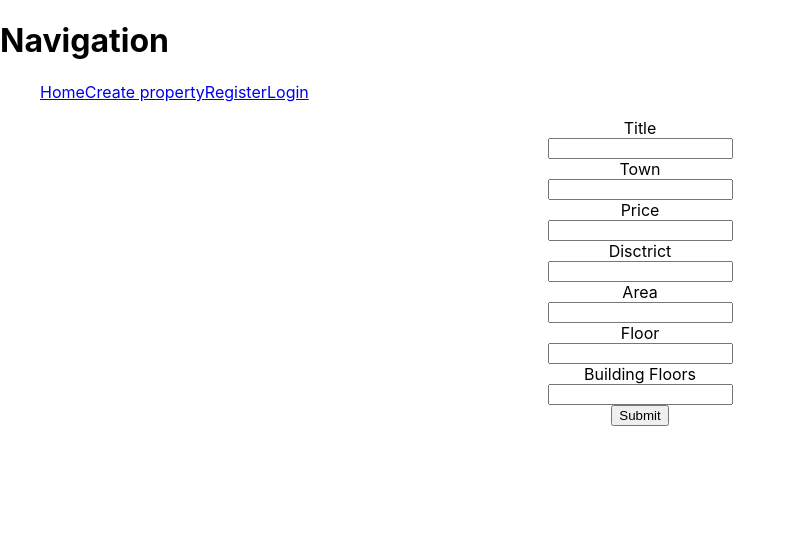
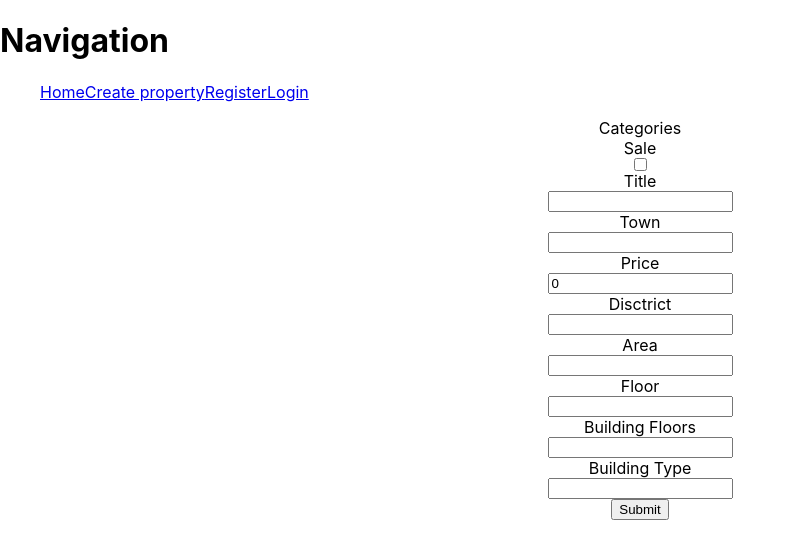
Before and after one commit to Ruslan1493/Real-estate, a React (Create React App) app in the folder client/: page /property/create in a window 1280 px wide. Shown: the top 558 px of the page, without its empty margins (0-794 px from the left). Built offline with nearby package versions, Linux system fonts and the light colour scheme.

Commit message:
-Edited create form and added more functionality

```diff
--- a/client/src/components/CreateProperty.jsx
+++ b/client/src/components/CreateProperty.jsx
@@ -2,51 +2,110 @@ import React, { useState } from 'react';
 import style from './property.module.scss';
 
 const CreateProperty = () => {
-    const values = useState({
+    const [values, setValues] = useState({
+        categories: [],
         title: '',
         town: '',
         price: 0,
         district: '',
         area: '',
-
+        floor: '',
+        buildingFloors: '',
+        buildingType: '',
     });
 
     let onFormSubmit = (e) => {
         e.preventDefault();
-        console.log()
+        console.log(values)
+    }
+
+    let onChange = (e) => {
+        e.preventDefault();
+        console.log(e.target.name);
+        if (e.target.name === 'sale') {
+            console.log(e.target.checked)
+            console.log(e.target.value)
+            const isChecked = e.target.checked;
+            const categoryName = e.target.name;
+            if (values.categories.includes('sale')) {
+                let newCategories;
+                if (!isChecked) {
+                    newCategories = values.categories.filter(c => c !== 'sale');
+                } else {
+                    newCategories = [...values.categories, 'sale'];
+                }
+                setValues({
+                    ...values,
+                    categories: newCategories
+                })
+                return
+            } else if (!values.categories.includes('sale')) {
+                let newCategories;
+                if (!isChecked) {
+                    newCategories = values.categories.filter(c => c !== 'sale');
+                } else {
+                    newCategories = [...values.categories, 'sale'];
+                }
+                setValues({
+                    ...values,
+                    categories: newCategories
+                })
+                return;
+            }
+
+            // setValues({
+            //     ...values,
+            //     categories: newCategories
+            // })
+            // return
+        }
+        setValues({
+            ...values,
+            [e.target.name]: e.target.value
+        })
     }
 
     return (
         <div className={style.formWrapper}>
-            <form onSubmit={onFormSubmit}>
+            <form action='/create' method='POST' onSubmit={onFormSubmit}>
+                <label>
+                    <p>Categories</p>
+                    <label for='sale'>Sale</label>
+                    <input type='checkbox' name='sale' value={values.categories} onChange={onChange} />
+                </label>
                 <label>
                     <p>Title</p>
-                    <input type='text' value='' />
+                    <input type='text' name='title' value={values.title} onChange={onChange} />
                 </label>
                 <label>
                     <p>Town</p>
-                    <input type='text' value='' />
+                    <input type='text' name='town' value={values.town} onChange={onChange} />
                 </label>
                 <label>
                     <p>Price</p>
-                    <input type='text' value='' />
+                    <input type='text' name='price' value={values.price} onChange={onChange} />
                 </label>
                 <label>
                     <p>Disctrict</p>
-                    <input type='text' value='' />
+                    <input type='text' name='district' value={values.district} onChange={onChange} />
                 </label>
                 <label>
                     <p>Area</p>
-                    <input type='text' value='' />
+                    <input type='text' name='area' value={values.area} onChange={onChange} />
                 </label>
                 <label>
                     <p>Floor</p>
-                    <input type='text' value='' />
+                    <input type='text' name='floor' value={values.floor} onChange={onChange} />
                 </label>
                 <label>
                     <p>Building Floors</p>
-                    <input type='text' value='' />
+                    <input type='text' name='buildingFloors' value={values.buildingFloors} onChange={onChange} />
                 </label>
+                <label>
+                    <p>Building Type</p>
+                    <input type='text' name='buildingType' value={values.buildingType} onChange={onChange} />
+                </label>
+
                 <button>Submit</button>
             </form>
         </div>
--- a/client/src/components/property.module.scss
+++ b/client/src/components/property.module.scss
@@ -19,11 +19,11 @@ form {
     }
 }
 
-label{
+label, select{
     display: block;
     margin: auto;
     justify-content: center;
-    p{
+    p, label{
         margin: 0;
         text-align: center;
     }
```
Also changed, not shown: 1 other file (tests, documents, lock files or other folders).
